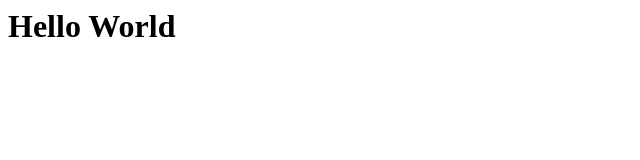
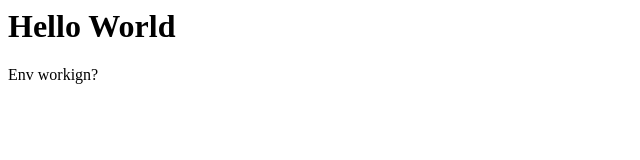
Before and after one commit to codingforentrepreneurs/serverless-nodejs-api, a website: page public/index.html in a window 1280 px wide. Shown: the full height of the page, 0-640 px from the left. Drawn offline with Linux system fonts and the light colour scheme.

Commit message:
Staged version

```diff
--- a/public/index.html
+++ b/public/index.html
@@ -1 +1,2 @@
 <h1>Hello World</h1>
+<p>Env workign?</p>
```
